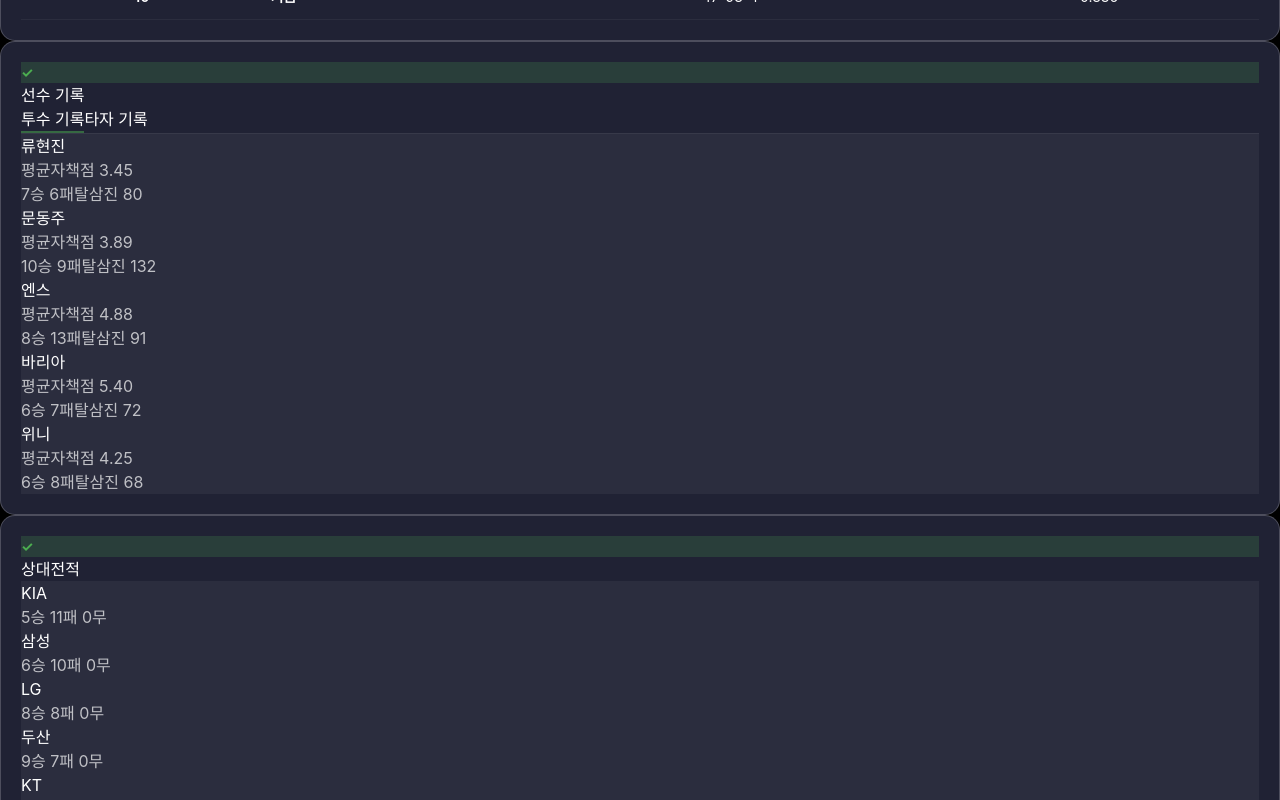
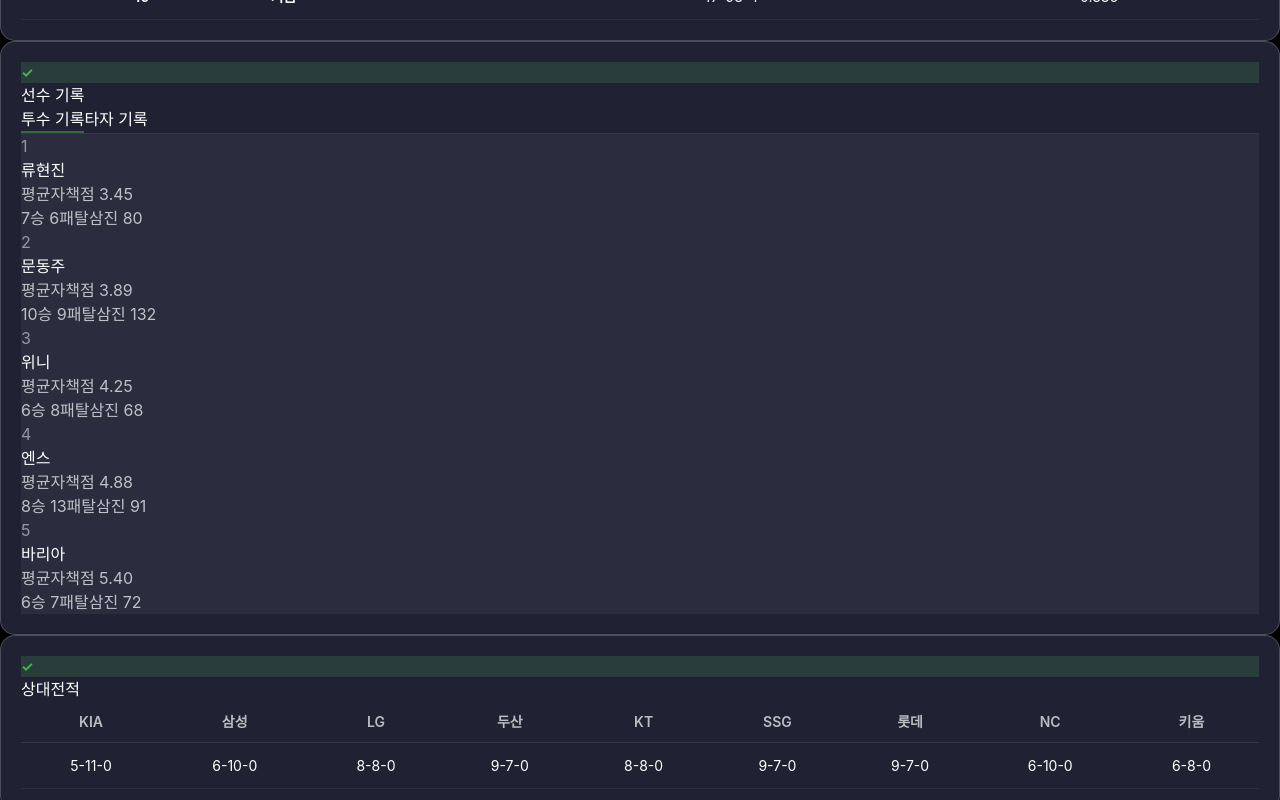
Before and after one commit to jumma9124/mysport, a React (Vite) app: page /#/baseball in a window 1280 px wide. Shown: the part 620-1420 px from the top of the page. Built offline with nearby package versions, Linux system fonts and the light colour scheme.

Commit message:
Update BaseballDetail page and add debug scripts

```diff
--- a/src/pages/BaseballDetail.tsx
+++ b/src/pages/BaseballDetail.tsx
@@ -177,15 +177,22 @@
                   <div>
                     {data.pitchers.length > 0 ? (
                       <div className="space-y-3">
-                        {data.pitchers.map((player: any, idx) => (
+                        {[...data.pitchers]
+                          .sort((a, b) => a.era - b.era)
+                          .map((player: any, idx) => (
                           <div key={idx} className="p-4 rounded" style={{ background: 'rgba(255, 255, 255, 0.05)' }}>
                             <div className="flex justify-between items-center">
-                              <div className="font-semibold text-white text-lg">{player.name}</div>
+                              <div className="flex items-center gap-3">
+                                <span className="text-sm font-bold" style={{ color: 'rgba(255,255,255,0.5)', minWidth: '24px' }}>
+                                  {idx + 1}
+                                </span>
+                                <div className="font-semibold text-white text-lg">{player.name}</div>
+                              </div>
                               <div className="text-sm" style={{ color: 'rgba(255,255,255,0.7)' }}>
                                 평균자책점 {player.era.toFixed(2)}
                               </div>
                             </div>
-                            <div className="flex gap-4 mt-2 text-sm" style={{ color: 'rgba(255,255,255,0.7)' }}>
+                            <div className="flex gap-4 mt-2 ml-9 text-sm" style={{ color: 'rgba(255,255,255,0.7)' }}>
                               <span>{player.wins}승 {player.losses}패</span>
                               <span>탈삼진 {player.so}</span>
                             </div>
@@ -202,15 +209,22 @@
                   <div>
                     {data.batters.length > 0 ? (
                       <div className="space-y-3">
-                        {data.batters.map((player: any, idx) => (
+                        {[...data.batters]
+                          .sort((a, b) => b.avg - a.avg)
+                          .map((player: any, idx) => (
                           <div key={idx} className="p-4 rounded" style={{ background: 'rgba(255, 255, 255, 0.05)' }}>
                             <div className="flex justify-between items-center">
-                              <div className="font-semibold text-white text-lg">{player.name}</div>
+                              <div className="flex items-center gap-3">
+                                <span className="text-sm font-bold" style={{ color: 'rgba(255,255,255,0.5)', minWidth: '24px' }}>
+                                  {idx + 1}
+                                </span>
+                                <div className="font-semibold text-white text-lg">{player.name}</div>
+                              </div>
                               <div className="text-sm" style={{ color: 'rgba(255,255,255,0.7)' }}>
                                 타율 {player.avg.toFixed(3)}
                               </div>
                             </div>
-                            <div className="flex gap-4 mt-2 text-sm" style={{ color: 'rgba(255,255,255,0.7)' }}>
+                            <div className="flex gap-4 mt-2 ml-9 text-sm" style={{ color: 'rgba(255,255,255,0.7)' }}>
                               <span>안타 {player.hits}</span>
                               <span>홈런 {player.hr}</span>
                               <span>타점 {player.rbi}</span>
@@ -281,15 +295,39 @@
             <h2 className="text-xl font-bold text-white">상대전적</h2>
           </div>
           {data.headToHead.length > 0 ? (
-            <div className="grid grid-cols-1 md:grid-cols-2 lg:grid-cols-3 gap-4">
-              {data.headToHead.map((h2h, idx) => (
-                <div key={idx} className="p-4 rounded" style={{ background: 'rgba(255, 255, 255, 0.05)' }}>
-                  <div className="font-semibold mb-2 text-white">{h2h.opponent}</div>
-                  <div className="text-sm" style={{ color: 'rgba(255,255,255,0.7)' }}>
-                    {h2h.wins}승 {h2h.losses}패 {h2h.draws}무
-                  </div>
-                </div>
-              ))}
+            <div style={{ overflowX: 'auto' }}>
+              <table style={{ width: '100%', borderCollapse: 'collapse' }}>
+                <thead>
+                  <tr style={{ borderBottom: '1px solid rgba(255, 255, 255, 0.1)' }}>
+                    {data.headToHead.map((h2h, idx) => (
+                      <th key={idx} style={{
+                        padding: '10px 12px',
+                        textAlign: 'center',
+                        color: 'rgba(255,255,255,0.7)',
+                        fontSize: '14px',
+                        fontWeight: 600
+                      }}>
+                        {h2h.opponent}
+                      </th>
+                    ))}
+                  </tr>
+                </thead>
+                <tbody>
+                  <tr>
+                    {data.headToHead.map((h2h, idx) => (
+                      <td key={idx} style={{
+                        padding: '12px',
+                        textAlign: 'center',
+                        color: 'white',
+                        fontSize: '14px',
+                        borderBottom: '1px solid rgba(255, 255, 255, 0.05)'
+                      }}>
+                        {h2h.wins}-{h2h.losses}-{h2h.draws}
+                      </td>
+                    ))}
+                  </tr>
+                </tbody>
+              </table>
             </div>
           ) : (
             <div className="text-center py-8" style={{ color: 'rgba(255,255,255,0.5)' }}>
```
Also changed, not shown: scripts/debug-baseball.cjs (added, +39 -0 lines), scripts/debug-player-stats.cjs (added, +90 -0 lines), scripts/debug-standings.cjs (added, +55 -0 lines), 1 other file (tests, documents, lock files or other folders).
